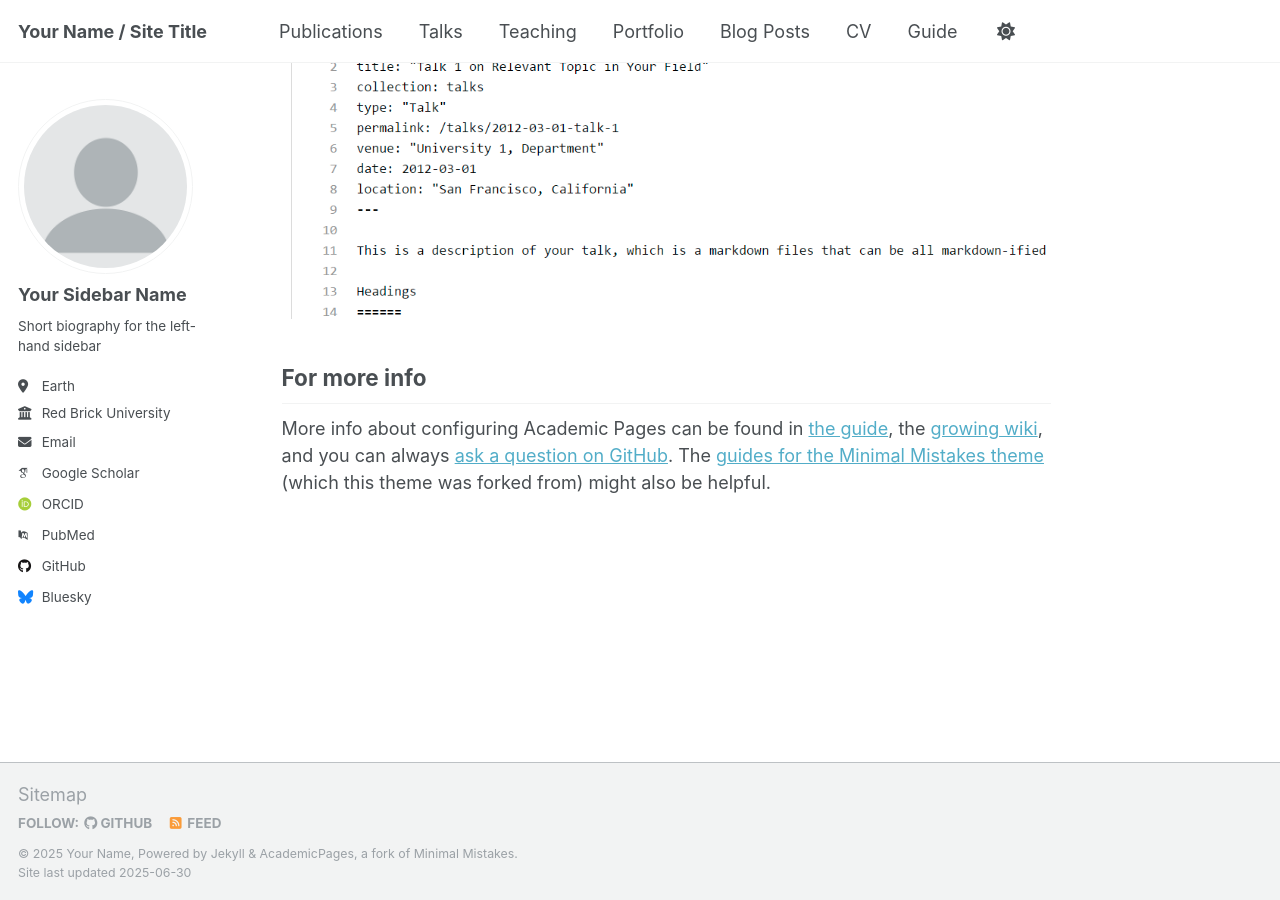
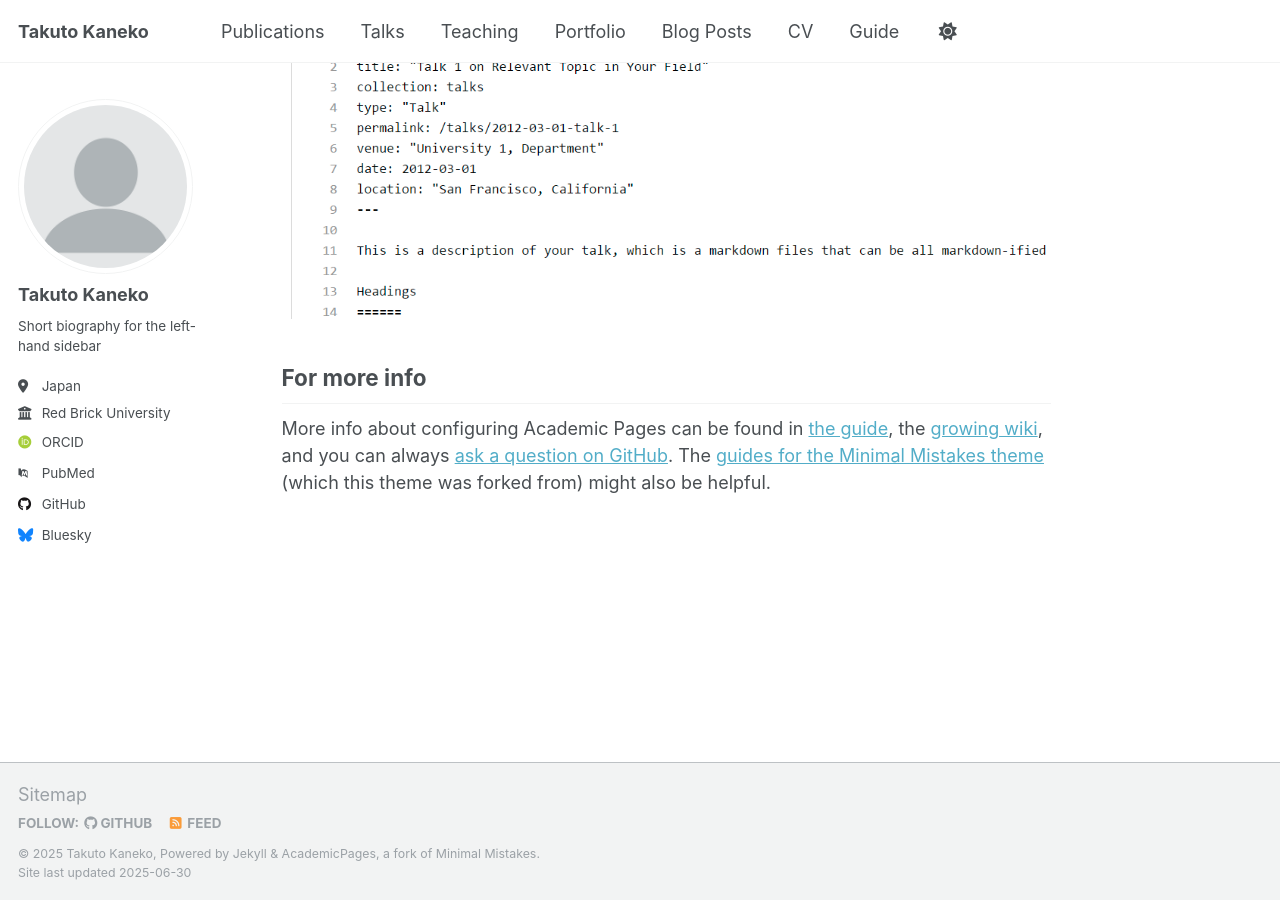
Before and after one commit to Takuto-Kaneko/Takuto-Kaneko.github.io, a Jekyll site: the page built from _pages/about.md, in a window 1280 px wide and 900 px high, scrolled down 2880 px. Built offline with Jekyll 4.4.1, drawn with Linux system fonts in a browser that asks for light colours; some web fonts are replaced; a script that is not in the unit is left out.

Commit message:
Update _config.yml
update

```diff
--- a/_config.yml
+++ b/_config.yml
@@ -9,13 +9,13 @@
 # Basic Site Settings
 locale                   : "en-US"
 site_theme               : "default"
-title                    : "Your Name / Site Title"
+title                    : "Takuto Kaneko"
 title_separator          : "-"
-name                     : &name "Your Name"
-description              : &description "personal description"
+name                     : &name "Takuto Kaneko"
+description              : &description "under construction"
 url                      : https://academicpages.github.io # the base hostname & protocol for your site e.g. "https://[your GitHub username].github.io" or if you already have some other page hosted on Github then use "https://[your GitHub username].github.io/[Your Repo Name]"
 baseurl                  : "" # the subpath of your site, e.g. "/blog"
-repository               : "academicpages/academicpages.github.io"
+repository               : #"academicpages/academicpages.github.io"
 
 # Site Author - The following control what appear as part of the author content on the side bar.
 #               If a field is blank the icon and link will not appear, otherwise it will be shown.
@@ -23,18 +23,18 @@ repository               : "academicpages/academicpages.github.io"
 author:
   # Biographic information
   avatar           : "profile.png"
-  name             : "Your Sidebar Name"
+  name             : "Takuto Kaneko"
   pronouns         : # example: "she/her"
   bio              : "Short biography for the left-hand sidebar"
-  location         : "Earth"
+  location         : "Japan"
   employer         : "Red Brick University"
   uri              : # URL
-  email            : "none@example.org"
+  email            : #"takutokaneko682@gmail.com"
 
   # Academic websites
   academia         : # URL
   arxiv            : # URL - Update with the correct link to your profile
-  googlescholar    : "https://scholar.google.com/citations?user=PS_CX0AAAAAJ"
+  googlescholar    : #"https://scholar.google.com/citations?user=PS_CX0AAAAAJ"
   impactstory      : # URL
   orcid            : "http://orcid.org/yourorcidurl"
   semantic         : # URL
@@ -46,7 +46,7 @@ author:
   bitbucket        : # Username - Update with your username on the site
   codepen          : # Username
   dribbble         : # Username
-  github           : "academicpages"
+  github           : "Takuto-Kaneko"
   kaggle           : # Username
   stackoverflow    : # User number or user number and name (i.e., use "1" or "1/jeff-atwood")
 
```
